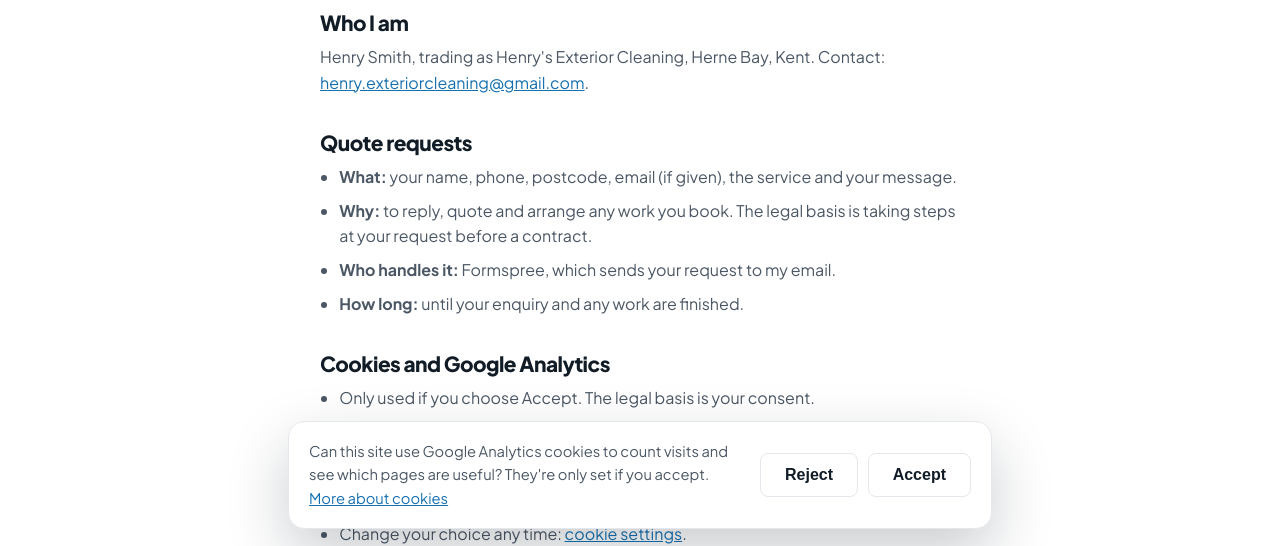
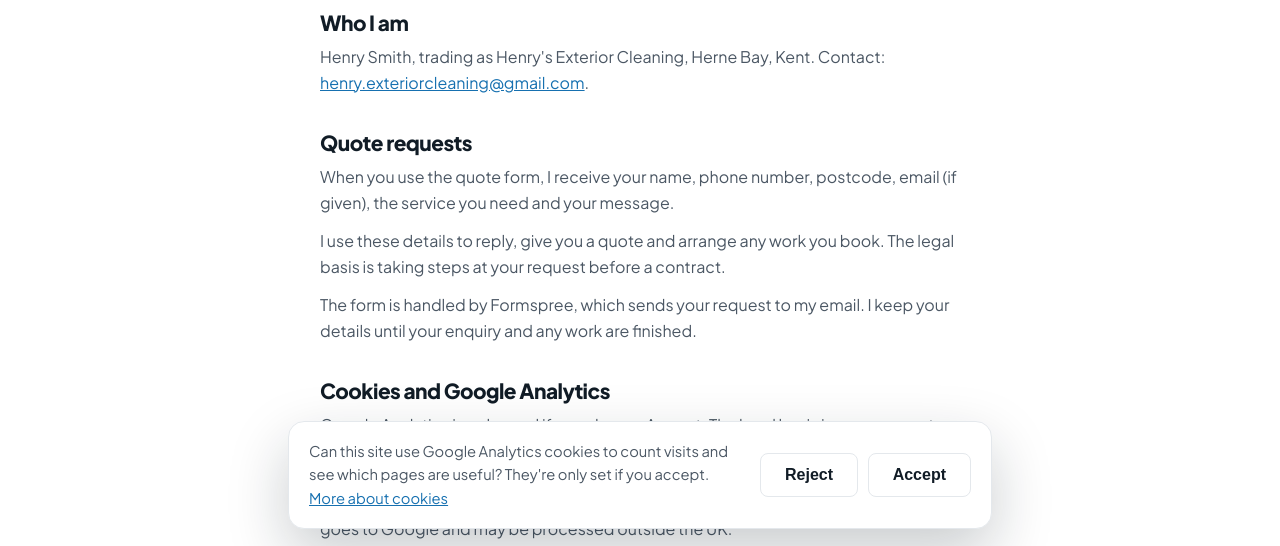
Before and after one commit to jakec116399-pixel/henry-jet-washing, a plain HTML site: page privacy.html in a window 1280 px wide. Shown: the part 259-805 px from the top of the page. Drawn offline with Linux system fonts and the light colour scheme.

Commit message:
Privacy notice: short sentences instead of bullet points
Co-Authored-By: Claude Opus 5.5 <noreply@anthropic.com>
Claude-Session: https://claude.ai/code/session_01XEApMpUn1SWgqALE7KAZwr

```diff
--- a/css/style.css
+++ b/css/style.css
@@ -1096,12 +1096,6 @@ h3 {
   margin-top: 0.8rem;
 }
 
-.legal ul {
-  display: grid;
-  gap: 0.5rem;
-  padding-left: 1.2rem;
-}
-
 .legal code {
   font-size: 0.9em;
   padding: 0.1rem 0.35rem;
--- a/privacy.html
+++ b/privacy.html
@@ -54,21 +54,15 @@
       <p>Henry Smith, trading as Henry's Exterior Cleaning, Herne Bay, Kent. Contact: <a href="mailto:henry.exteriorcleaning@gmail.com">henry.exteriorcleaning@gmail.com</a>.</p>
 
       <h2>Quote requests</h2>
-      <ul>
-        <li><strong>What:</strong> your name, phone, postcode, email (if given), the service and your message.</li>
-        <li><strong>Why:</strong> to reply, quote and arrange any work you book. The legal basis is taking steps at your request before a contract.</li>
-        <li><strong>Who handles it:</strong> Formspree, which sends your request to my email.</li>
-        <li><strong>How long:</strong> until your enquiry and any work are finished.</li>
-      </ul>
+      <p>When you use the quote form, I receive your name, phone number, postcode, email (if given), the service you need and your message.</p>
+      <p>I use these details to reply, give you a quote and arrange any work you book. The legal basis is taking steps at your request before a contract.</p>
+      <p>The form is handled by Formspree, which sends your request to my email. I keep your details until your enquiry and any work are finished.</p>
 
       <h2 id="cookies">Cookies and Google Analytics</h2>
-      <ul>
-        <li>Only used if you choose Accept. The legal basis is your consent.</li>
-        <li>Counts visits and shows which pages are used. It doesn't identify you.</li>
-        <li>Cookies <code>_ga</code> and <code>_ga_SVM5MWSPHV</code>, lasting up to two years.</li>
-        <li>Data goes to Google and may be processed outside the UK.</li>
-        <li>Change your choice any time: <button type="button" class="link-button" data-cookie-settings>cookie settings</button>.</li>
-      </ul>
+      <p>Google Analytics is only used if you choose Accept. The legal basis is your consent.</p>
+      <p>It counts visits and shows which pages are used. It doesn't identify you.</p>
+      <p>It sets cookies called <code>_ga</code> and <code>_ga_SVM5MWSPHV</code>, which last up to two years. The data goes to Google and may be processed outside the UK.</p>
+      <p>You can change your choice at any time in <button type="button" class="link-button" data-cookie-settings>cookie settings</button>.</p>
 
       <h2>Your rights</h2>
       <p>You can ask for a copy of your information, or ask me to correct or delete it, by email. You can also complain to the Information Commissioner's Office at <a href="https://ico.org.uk/make-a-complaint/" target="_blank" rel="noopener">ico.org.uk</a>.</p>
```
Also changed, not shown: 1 other file.
